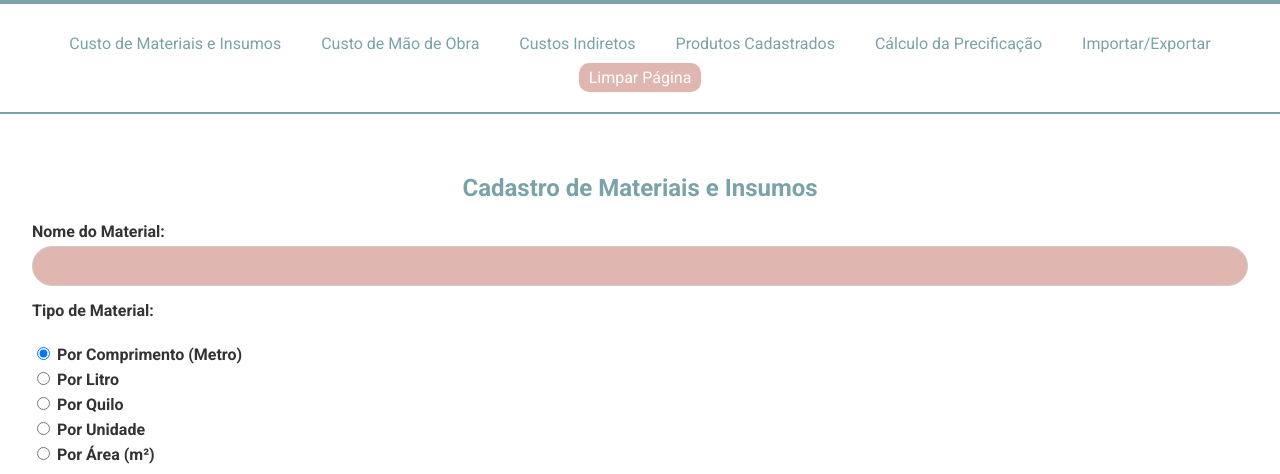
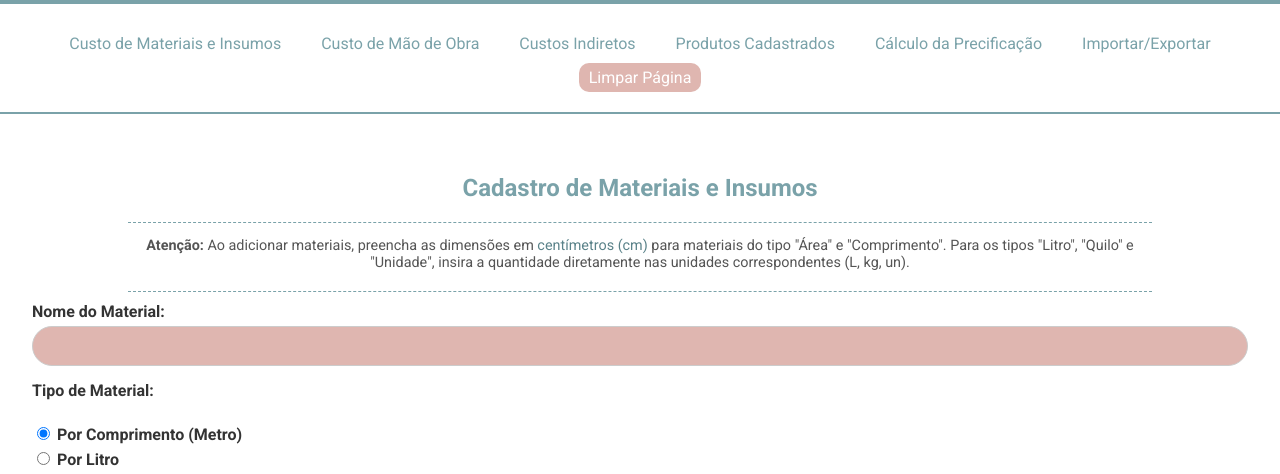
Before and after one commit to PerolaRara/Precificacao, a plain HTML site: page index.html in a window 1280 px wide. Both pictures are taken after a click on the link "Custo de Materiais e Insumos". Shown: the part 318-792 px from the top of the page. Drawn offline with Linux system fonts and the light colour scheme.

Commit message:
Update index.html

```diff
--- a/index.html
+++ b/index.html
@@ -36,6 +36,13 @@
 <!-- Seção Materiais e Insumos -->
 <section id="materiais-insumos" class="subpagina" style="display: none;">
     <h2 id="titulo-materiais-insumos">Cadastro de Materiais e Insumos</h2>
+    <!--  *** AVISO ADICIONADO AQUI - MATERIAIS E INSUMOS *** -->
+    <hr class="aviso-separador">
+    <p class="aviso-unidades">
+        <strong>Atenção:</strong> Ao adicionar materiais, preencha as dimensões em <span style="color: #5a8289;">centímetros (cm)</span> para materiais do tipo "Área" e "Comprimento".  Para os tipos "Litro", "Quilo" e "Unidade", insira a quantidade diretamente nas unidades correspondentes (L, kg, un).
+    </p>
+    <hr class="aviso-separador">
+    <!--  *** FIM DO AVISO - MATERIAIS E INSUMOS *** -->
     <form id="form-materiais-insumos">
         <div class="form-group">
             <label for="nome-material">Nome do Material:</label>
```
